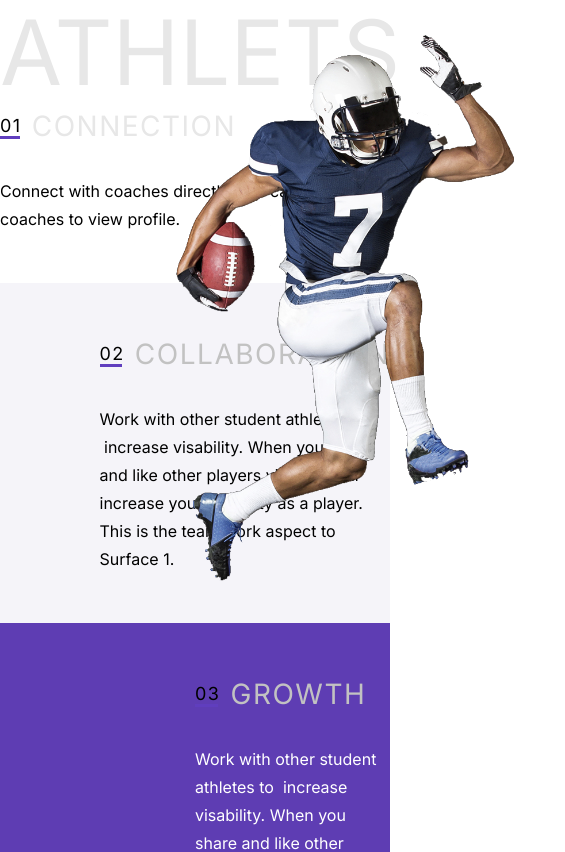
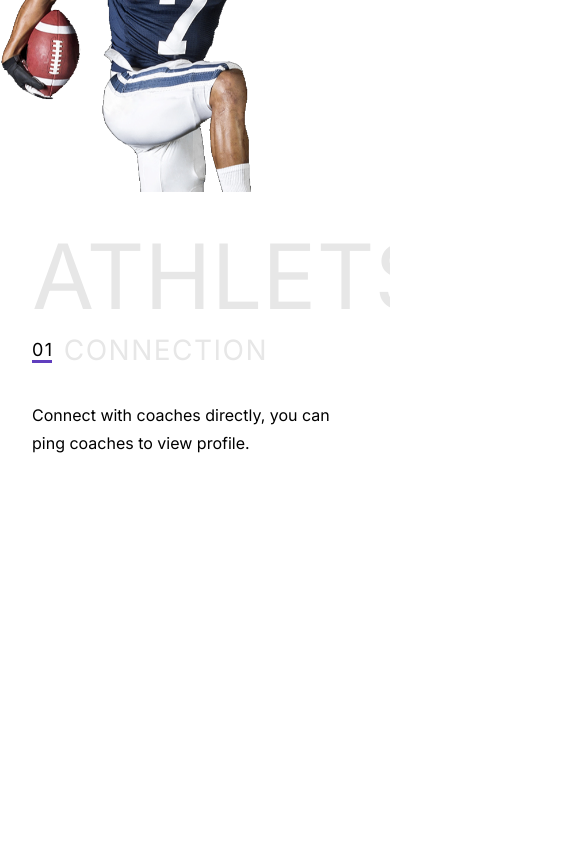
Before and after one commit to Weerapat1993/tri-petch-it-solutions, a Next.js app: page / in a window 390 px wide. Shown: the top 852 px of the page, 565 px wide, since content can reach past the window. Built offline with nearby package versions, Linux system fonts and the light colour scheme.

Commit message:
Test Responsive

```diff
--- a/package.json
+++ b/package.json
@@ -19,7 +19,9 @@
     "postcss": "8.4.23",
     "react": "18.2.0",
     "react-dom": "18.2.0",
+    "react-slick": "^0.29.0",
     "sass": "^1.62.1",
+    "slick-carousel": "^1.8.1",
     "tailwindcss": "3.3.2",
     "typescript": "5.0.4"
   }
--- a/src/app/globals.scss
+++ b/src/app/globals.scss
@@ -139,3 +139,10 @@ body {
   left: 175px;
   width: 500px;
 }
+
+.bastketballer {
+  position: absolute;
+  top: 5px;
+  right: 175px;
+  width: 800px;
+}
--- a/src/app/page.tsx
+++ b/src/app/page.tsx
@@ -1,8 +1,11 @@
 import { Fragment } from "react"
+import CardSimple from '../components/Card/CardSimple'
+import { ShowDesktop, ShowMobile } from '../components/Media'
 
 const Home = () => {
   return (
     <Fragment>
+      <ShowDesktop>
         <div className="row relative">
           <div className="col-1">
             <img src="/assets/images/footballer.png" className="footballer" />
@@ -46,7 +49,7 @@ const Home = () => {
             <div className="row">
               <div className="col-auto mr-10 mt-10">
                 <span className="font-title">03</span>
-              <div className="underline"></div>
+                <div className="underline-white"></div>
               </div>
               <div className="col-1">
                 <h2 className="font-sub-header-secondary">GROWTH</h2>
@@ -57,6 +60,8 @@ const Home = () => {
             </div>
           </div>
         </div>
+        <div className="relative">
+          <img src="/assets/images/bastketballer.png" className="bastketballer" />
           <div className="flex pt-50">
             <div className="flex-none w-24"></div>
             <div className="shrink w-128">
@@ -109,6 +114,11 @@ const Home = () => {
               </div>
             </div>
           </div>
+        </div>
+      </ShowDesktop>
+      <ShowMobile>
+        <CardSimple />
+      </ShowMobile>
     </Fragment>
   )
 }
--- /dev/null
+++ b/src/components/Card/CardSimple.tsx
@@ -0,0 +1,31 @@
+
+
+const CardSimple = () => {
+  return (
+    <div className="max-w-md mx-auto bg-white overflow-hidden md:max-w-4xl">
+      <div className="md:flex">
+        <div className="md:shrink-0">
+          <img className="h-48 w-full object-cover md:h-full md:w-48" src="/assets/images/footballer.png" alt="Modern building architecture" />
+        </div>
+        <div className="p-8">
+          <h1 className="font-header">ATHLETS</h1>
+          <div className="row">
+            <div className="col-auto mr-10 mt-10">
+              <span className="font-title">01</span>
+              <div className="underline"></div>
+            </div>
+            <div className="col-1">
+              <h2 className="font-sub-header">CONNECTION</h2>
+            </div>
+          </div>
+          <div className="font-description">
+            Connect with coaches directly, you can ping coaches to view profile.
+          </div>
+        </div>
+      </div>
+    </div>
+  )
+}
+
+
+export default CardSimple;
--- /dev/null
+++ b/src/components/Media/ShowDesktop.tsx
@@ -0,0 +1,9 @@
+const ShowDesktop = ({ children, className }) => {
+  return (
+    <div className={`max-sm:hidden ${className}`}>
+      {children}
+    </div>
+  )
+}
+
+export default ShowDesktop;
--- /dev/null
+++ b/src/components/Media/ShowMobile.tsx
@@ -0,0 +1,9 @@
+const ShowMobile = ({ children, className }) => {
+  return (
+    <div className={`sm:hidden ${className}`}>
+      {children}
+    </div>
+  )
+}
+
+export default ShowMobile;
--- /dev/null
+++ b/src/components/Media/index.ts
@@ -0,0 +1,4 @@
+import ShowDesktop from "./ShowDesktop";
+import ShowMobile from "./ShowMobile";
+
+export { ShowDesktop, ShowMobile }
```
Also changed, not shown: 1 other file (tests, documents, lock files or other folders). Lines whose indentation alone changed are shown as unchanged.
